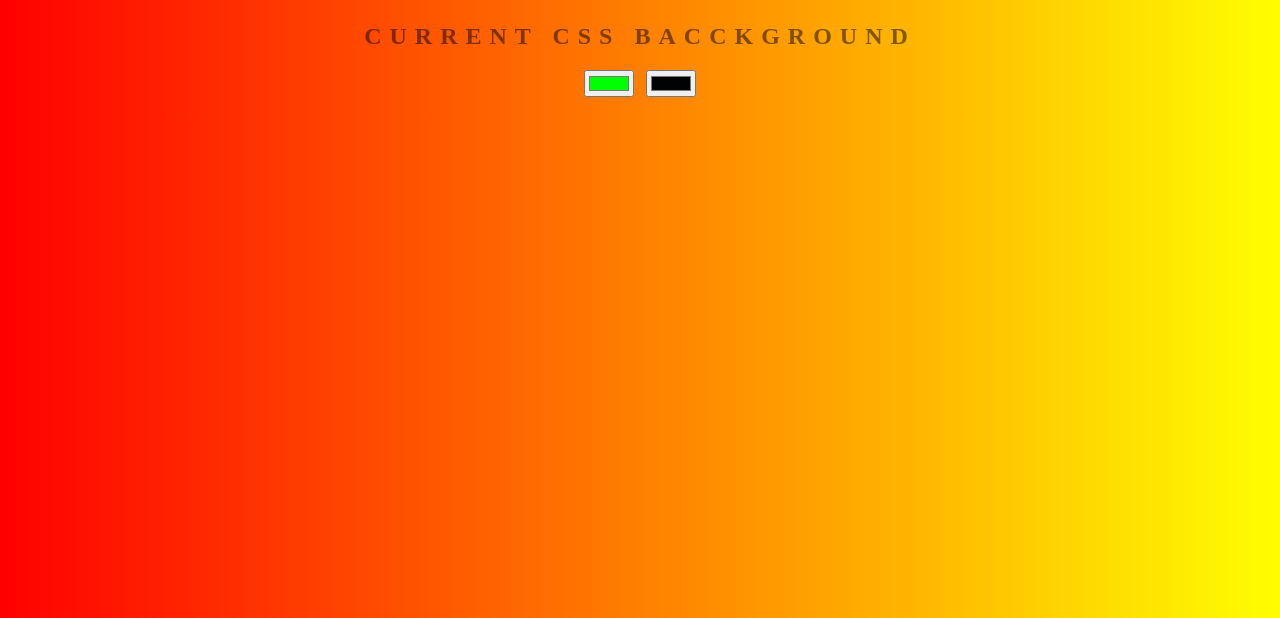
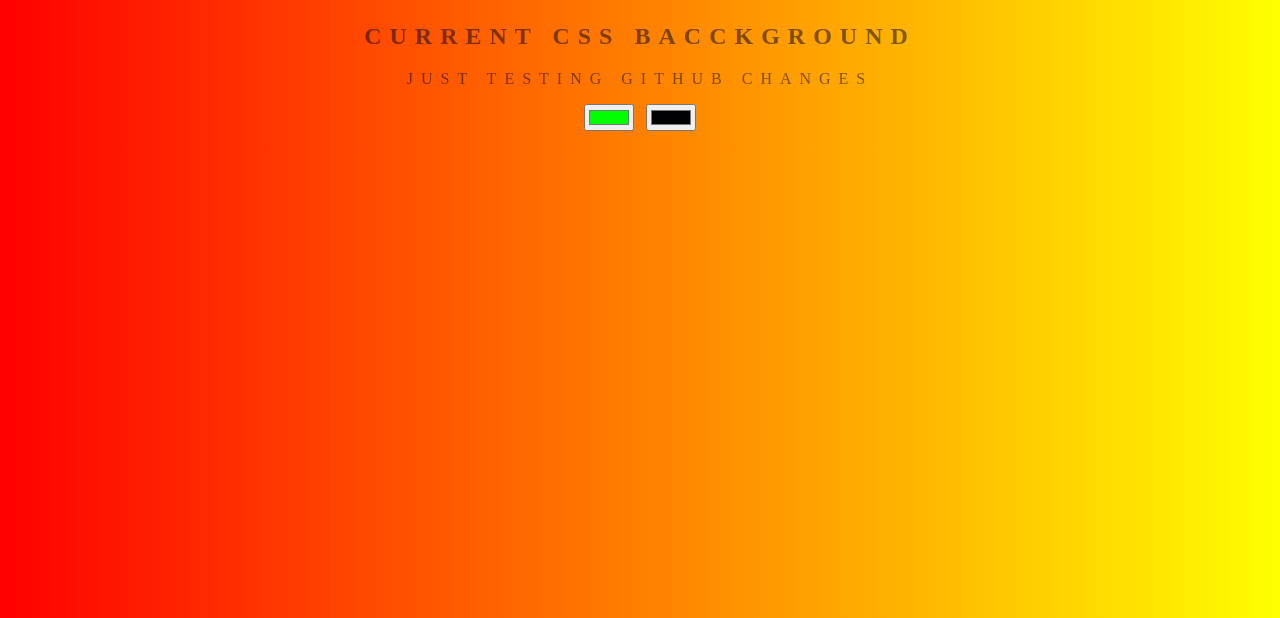
Before and after one commit to baabakmoradi/background-generator, a plain HTML site: page index.html in a window 1280 px wide. Shown: the part 182-800 px from the top of the page. Drawn offline with Linux system fonts and the light colour scheme.

Commit message:
Changing features in Github

```diff
--- a/index.html
+++ b/index.html
@@ -9,6 +9,7 @@
 <body id="gradient">
 	<h1>Gradient Background Generator</h1>
 	<h2>Current CSS Bacckground</h2>
+	<p>Just testing Github changes</p>
 	<input id="color1" type="color" name="color1" value="#00ff00">
 	<input id="color2" type="color" name="color2" value="#010203">
 	<h3></h3>
```
